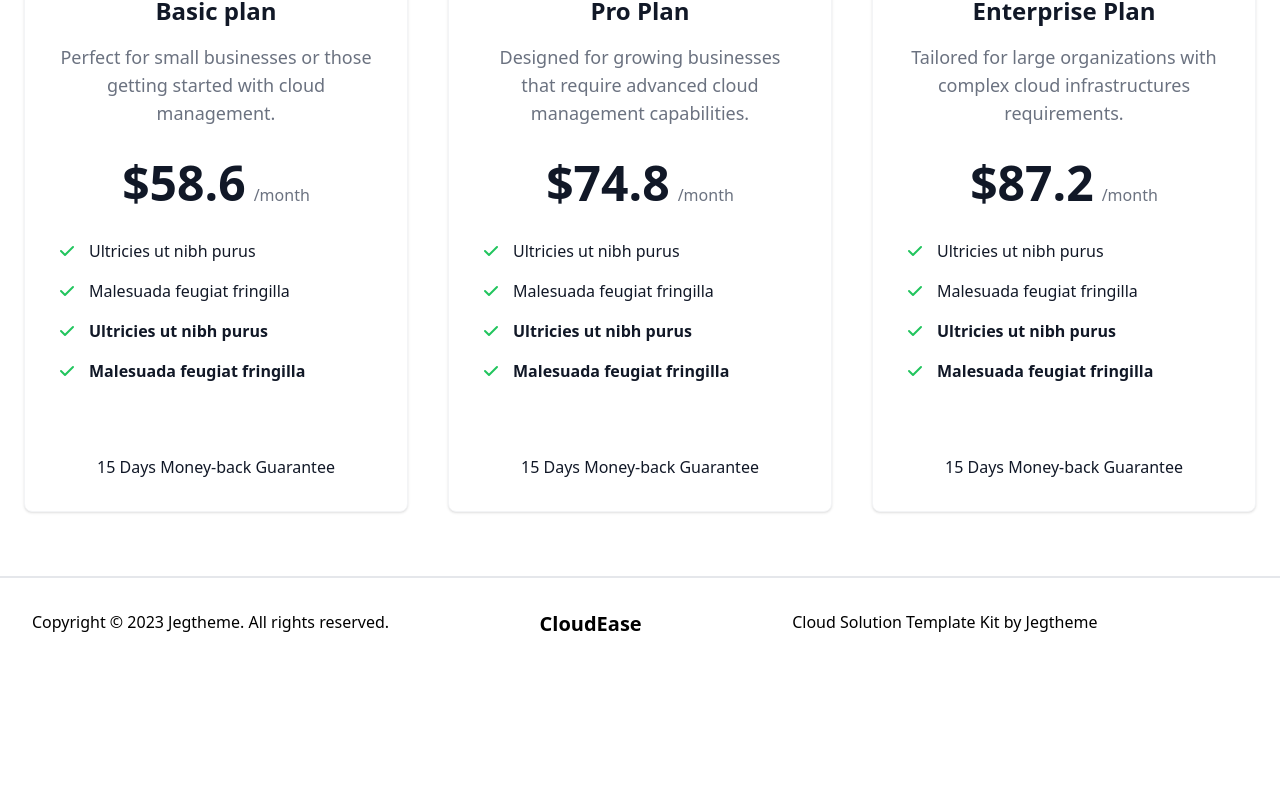
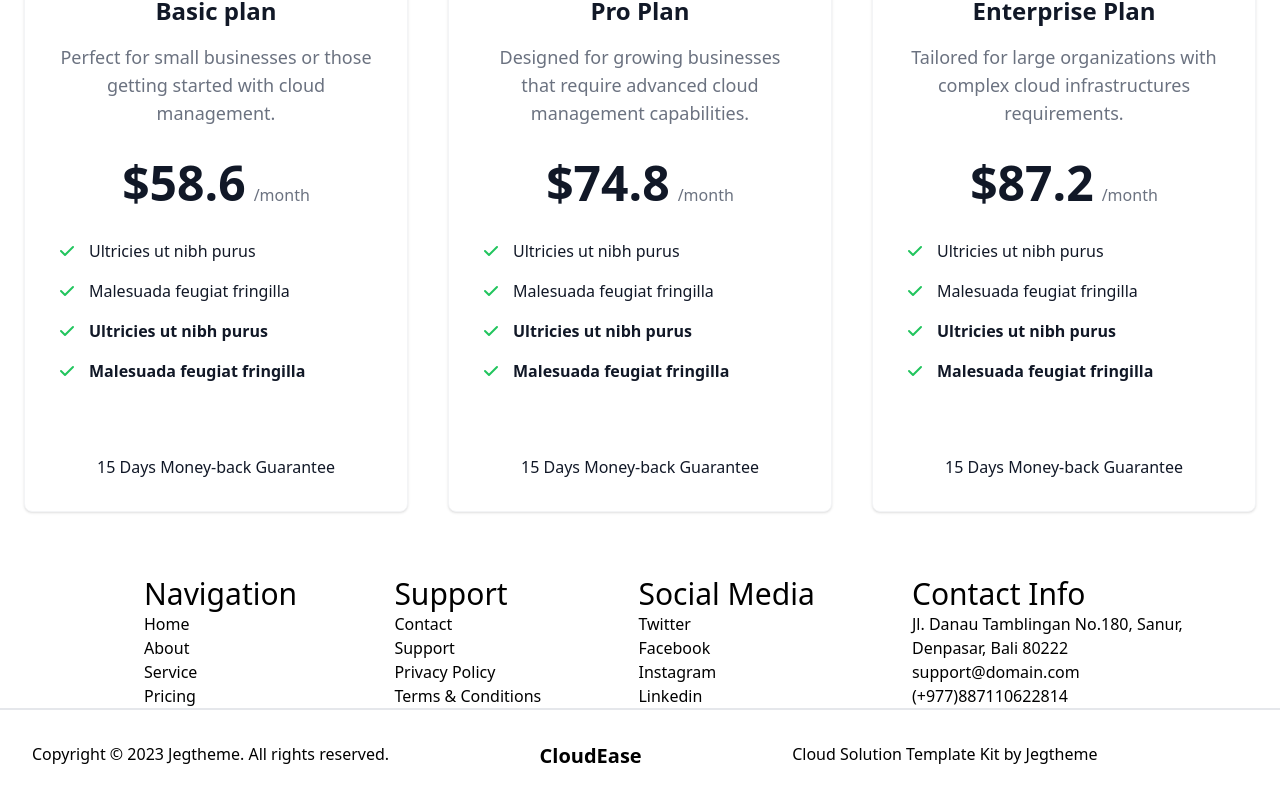
Before and after one commit to ams-sth/CloudEase, a React (Create React App) app: page / in a window 1280 px wide. Shown: the part 3054-3856 px from the top of the page. Before the commit the page ends 3724 px from the top, so only its background shows below. Built offline with nearby package versions, Linux system fonts and the light colour scheme.

Commit message:
About page done

```diff
--- a/src/App.js
+++ b/src/App.js
@@ -9,6 +9,7 @@ import Management from "./components/Management";
 import Reviews from "./components/Reviews";
 import Pricing from "./components/Pricing";
 import Footer from "./components/Footer";
+import About from "./components/About";
 
 const App = ({ pageColor, changePageColor, greenColor, darkColor }) => {
   return (
@@ -20,6 +21,7 @@ const App = ({ pageColor, changePageColor, greenColor, darkColor }) => {
       <Management />
       <Reviews />
       <Pricing />
+      <About />
       <Footer />
       <div className="fixed bottom-4 right-4">
         <button
--- /dev/null
+++ b/src/components/About.jsx
@@ -0,0 +1,69 @@
+import React from "react";
+import { connect } from "react-redux";
+
+const About = ({ pageColor, greenColor, darkColor }) => {
+  const textColorClass =
+    pageColor === greenColor || pageColor === darkColor
+      ? "text-white"
+      : "text-black";
+  const borderColor =
+    pageColor === greenColor || pageColor === darkColor
+      ? "border-2 border-white"
+      : "border-2 border-black";
+  const bottomBorderColor =
+    pageColor === greenColor || pageColor === darkColor
+      ? "border-b border-white"
+      : "border-b border-gray-900";
+
+  return (
+    <div className="flex pl-36">
+      <div className="flex-grow">
+        <h1 className={`text-3xl ${textColorClass}`}>Navigation</h1>
+        <ul className="">
+          <li className={`${textColorClass}`}>Home</li>
+          <li className={`${textColorClass}`}>About</li>
+          <li className={`${textColorClass}`}>Service</li>
+          <li className={`${textColorClass}`}>Pricing</li>
+        </ul>
+      </div>
+      <div className="flex-grow">
+        <h1 className={`text-3xl ${textColorClass}`}>Support</h1>
+        <ul>
+          <li className={`${textColorClass}`}>Contact</li>
+          <li className={`${textColorClass}`}>Support</li>
+          <li className={`${textColorClass}`}>Privacy Policy</li>
+          <li className={`${textColorClass}`}>Terms & Conditions</li>
+        </ul>
+      </div>
+      <div className="flex-grow">
+        <h1 className={`text-3xl ${textColorClass}`}>Social Media</h1>
+        <ul>
+          <li className={`${textColorClass}`}>Twitter</li>
+          <li className={`${textColorClass}`}>Facebook</li>
+          <li className={`${textColorClass}`}>Instagram</li>
+          <li className={`${textColorClass}`}>Linkedin</li>
+        </ul>
+      </div>
+      <div className=" flex-grow">
+        <h1 className={`text-3xl ${textColorClass}`}>Contact Info</h1>
+        <ul>
+          <li className={`${textColorClass}`}>
+            Jl. Danau Tamblingan No.180, Sanur,
+            <br /> Denpasar, Bali 80222
+          </li>
+          <li className={`${textColorClass}`}>support@domain.com</li>
+          <li className={`${textColorClass}`}>(+977)887110622814</li>
+        </ul>
+      </div>
+    </div>
+  );
+};
+
+const mapStateToProps = (state) => {
+  return {
+    pageColor: state.pageColor,
+    darkColor: state.darkColor,
+    greenColor: state.greenColor,
+  };
+};
+export default connect(mapStateToProps)(About);
```
